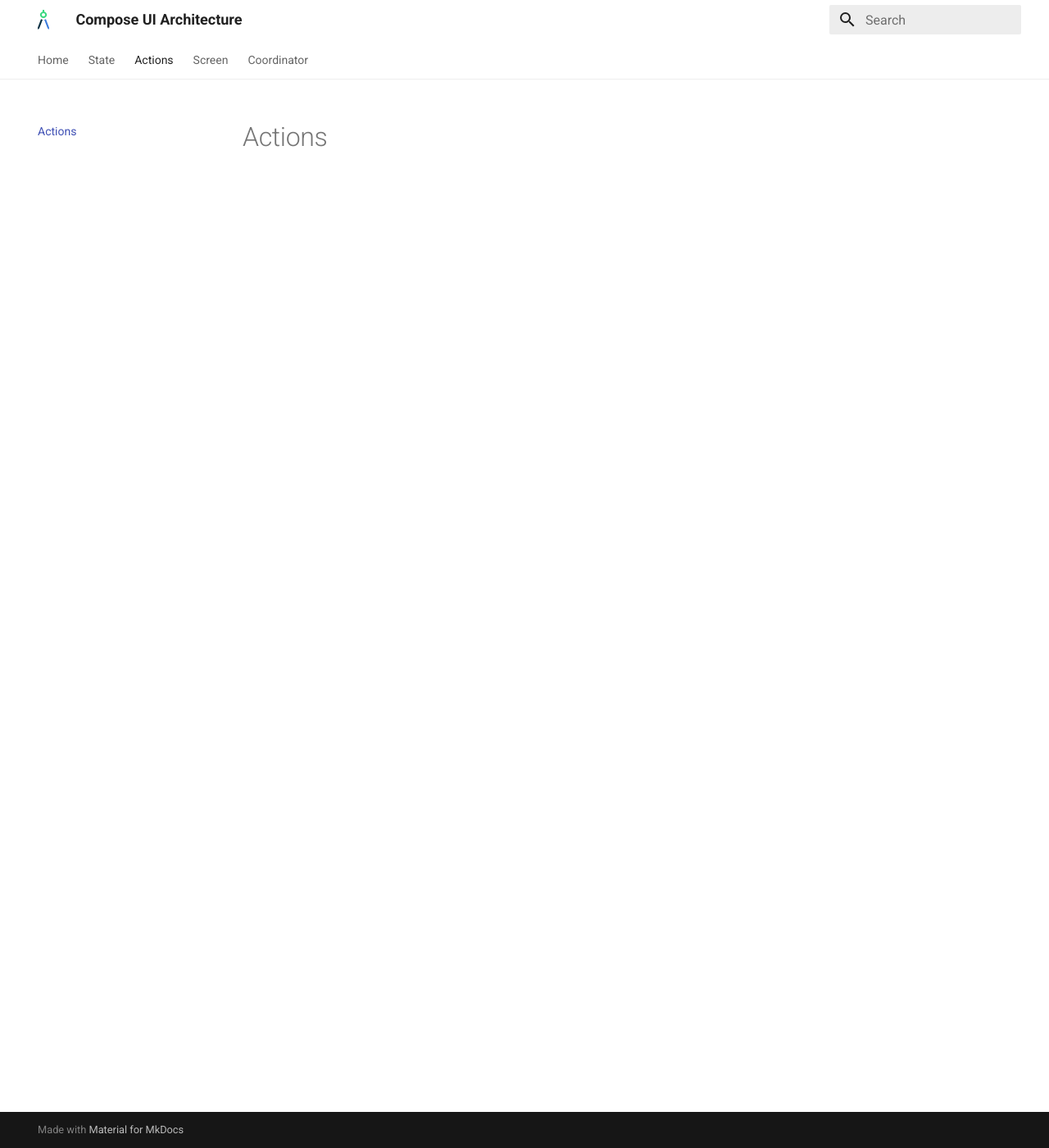
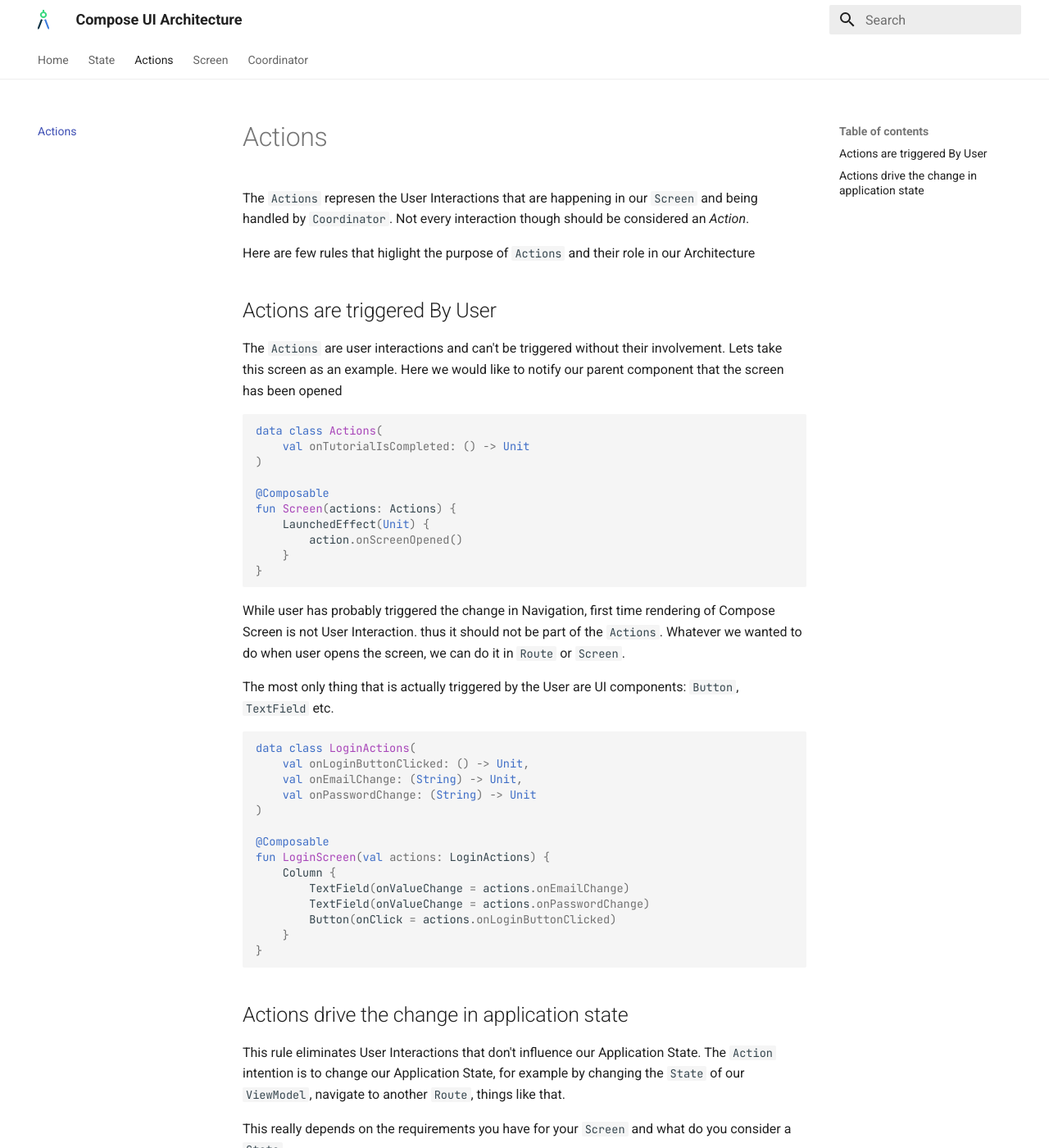
Before and after one commit to levinzonr/compose-ui-arch-docs, an MkDocs documentation site: the page built from docs/actions.md, in a window 1280 px wide and 1400 px high. Shown: the whole window at 82% size. Built offline with MkDocs 1.6.1 and Material for MkDocs 9.7.7, drawn with Linux system fonts in a browser that asks for light colours.

Commit message:
feat: add actions.md

````diff
--- a/docs/actions.md
+++ b/docs/actions.md
@@ -1 +1,50 @@
 # Actions
+The `Actions` represen the User Interactions that are happening in our `Screen` and being handled by `Coordinator`. Not every interaction though should be considered an *Action*.
+
+
+Here are few rules that higlight the purpose of `Actions` and their role in our Architecture
+
+## Actions are triggered By User
+The `Actions` are user interactions and can't be triggered without their involvement. Lets take this screen as an example. Here we would like to notify our parent component that the screen has been opened
+
+```kotlin
+data class Actions(
+    val onTutorialIsCompleted: () -> Unit
+)
+
+@Composable
+fun Screen(actions: Actions) {
+    LaunchedEffect(Unit) {
+        action.onScreenOpened()
+    }
+}
+
+```
+ While user has probably triggered the change in Navigation, first time rendering of Compose Screen is not User Interaction. thus it should not be part of the `Actions`. Whatever we wanted to do when user opens the screen, we can do it in `Route` or `Screen`.
+
+
+The most only thing that is actually triggered by the User are UI components: `Button`, `TextField` etc.
+
+
+```kotlin
+data class LoginActions(
+    val onLoginButtonClicked: () -> Unit,
+    val onEmailChange: (String) -> Unit,
+    val onPasswordChange: (String) -> Unit
+)
+
+@Composable
+fun LoginScreen(val actions: LoginActions) {
+    Column {
+        TextField(onValueChange = actions.onEmailChange)
+        TextField(onValueChange = actions.onPasswordChange)
+        Button(onClick = actions.onLoginButtonClicked)
+    }
+}
+
+```
+
+## Actions drive the change in application state
+This rule eliminates User Interactions that don't influence our Application State. The `Action` intention is to change our Application State, for example by changing the `State` of our `ViewModel`, navigate to another `Route`, things like that.
+
+This really depends on the requirements you have for your `Screen` and what do you consider a `State`
````
